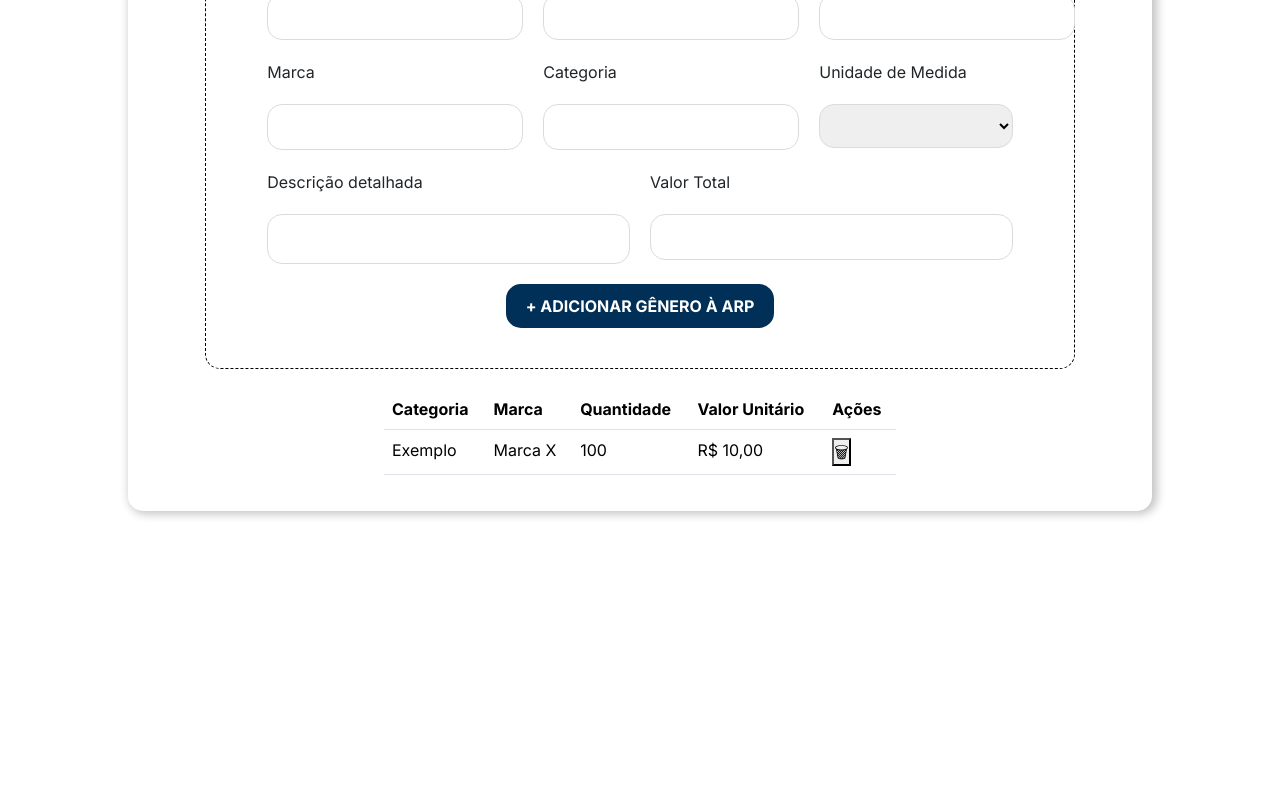
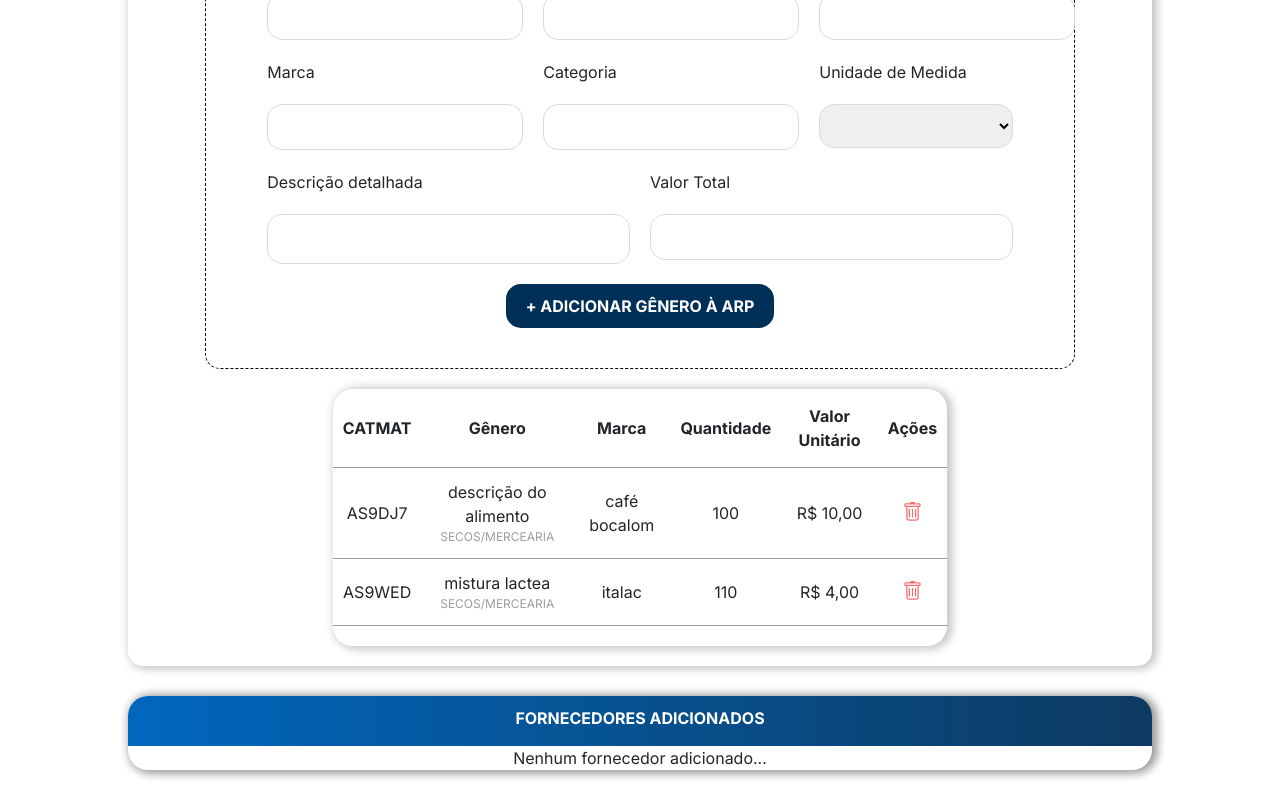
Before and after one commit to Vitor5005/SIGE-Sistema_Integrado_de_Gestao_de_Empenho, an Angular app in the folder sige-app/: page /adicionar-licitacao in a window 1280 px wide. Shown: the part 1350-2150 px from the top of the page. Before the commit the page ends 1891 px from the top, so only its background shows below. Built offline with nearby package versions, Linux system fonts and the light colour scheme; no server answers.

Commit message:
feat: adicionar placeholders nos campos de entrada e melhorar a tabela de itens

```diff
--- a/sige-app/src/app/component/adicionar-licitacao/adicionar-licitacao.html
+++ b/sige-app/src/app/component/adicionar-licitacao/adicionar-licitacao.html
@@ -14,12 +14,12 @@
       <div class="grupo-inputs">
         <div class="d-flex flex-column">
           <label>Número da Licitação</label>
-          <input type="text">
+          <input type="text" placeholder="Ex.: 001/2026">
         </div>
 
         <div class="d-flex flex-column">
           <label>Validade (em meses)</label>
-          <input type="number">
+          <input type="number" placeholder="12">
         </div>
       </div>
 
@@ -40,12 +40,12 @@
       <div class="d-flex grupo-inputs">
         <div class="d-flex flex-column w-75 ">
           <label>Nome Fantasia</label>
-          <input type="text">
+          <input type="text" >
         </div>
 
         <div class="d-flex flex-column w-25">
           <label>CNPJ</label>
-          <input type="text">
+          <input type="text" placeholder="00.000.000/0000-00">
         </div>
       </div>
 
@@ -81,7 +81,7 @@
       <div class="d-flex grupo-inputs">
         <div class="d-flex flex-column w-25">
           <label>Telefone</label>
-          <input type="text">
+          <input type="text" placeholder="(DD) 9XXXX-XXXX">
         </div>
         <div class="d-flex flex-column w-75">
           <label>E-mail</label>
@@ -160,11 +160,12 @@
         </button>
       </div>
     </fieldset>
-
-    <table class="table">
+    <div class="itens-adicionados">
+      <table class="">
         <thead>
           <tr>
-          <th>Categoria</th>
+            <th>CATMAT</th>
+            <th>Gênero</th>
             <th>Marca</th>
             <th>Quantidade</th>
             <th>Valor Unitário</th>
@@ -173,16 +174,45 @@
         </thead>
         <tbody>
           <tr>
-          <td>Exemplo</td>
-          <td>Marca X</td>
+            <td>AS9DJ7</td>
+            <td class="d-flex flex-column">descrição do alimento <small>SECOS/MERCEARIA</small></td>
+            <td>café bocalom</td>
             <td>100</td>
             <td>R$ 10,00</td>
             <td>
-            <button type="button">🗑</button>
+              <i class="bi bi-trash"></i>
+            </td>
+          </tr>
+
+          <tr>
+            <td>AS9WED</td>
+            <td class="d-flex flex-column">mistura lactea<small>SECOS/MERCEARIA</small></td>
+            <td>italac</td>
+            <td>110</td>
+            <td>R$ 4,00</td>
+            <td>
+              <i class="bi bi-trash"></i>
             </td>
           </tr>
         </tbody>
       </table>
+    </div>
   </section>
+  <div class="listagem">
+    <div>
+      <table class="tabela">
+        <thead>
+            <tr>
+                <th scope="col" style="vertical-align: top;">FORNECEDORES ADICIONADOS</th>
+            </tr>
+        </thead>
+        <tbody>
+            Nenhum fornecedor adicionado...
+        </tbody>
+        <tbody>
+      </table>
+
+    </div>
+  </div>
 
 </body>
--- a/sige-app/src/app/component/adicionar-licitacao/adicionar-licitacao.scss
+++ b/sige-app/src/app/component/adicionar-licitacao/adicionar-licitacao.scss
@@ -103,9 +103,55 @@ body {
           font-weight: bold;
         }
       }
-      table{
+      div.itens-adicionados{
         align-self: center;
-        width: 50%;
+        width: 60%;
+        box-shadow: var(--box-shadow);
+        border-radius: 20px;
+        padding-bottom: 20px;
+        table{
+          align-self: center;
+          width: 100%;
+          height: auto;
+          tr{
+            border-bottom: 1px solid var(--font-cinza);
+            gap: 10px;
+            th{
+              padding: 15px 10px;
+              text-align: center;
+            }
+            td{
+              width: 20%;
+              text-align: center;
+              width: auto;
+              padding: 12px 10px;
+
+            }
+            small {
+              font-size: 12px;
+            font-weight: normal;
+            color: var(--font-cinza);
+          }
+            i{
+              color: #f86d6d;
+              font-size: 20px;
+            }
+          }
+        }
+      }
+    }
+    .listagem{
+      div{
+        border-radius: 20px;
+        box-shadow: var(--box-shadow);
+        margin-bottom: 30px;
+        .tabela{
+          border-radius: 20px;
+          width: 80vw;
+          tbody{
+            margin: 30px;
+          }
+        }
       }
     }
 }
```
Lines whose indentation alone changed are shown as unchanged.
